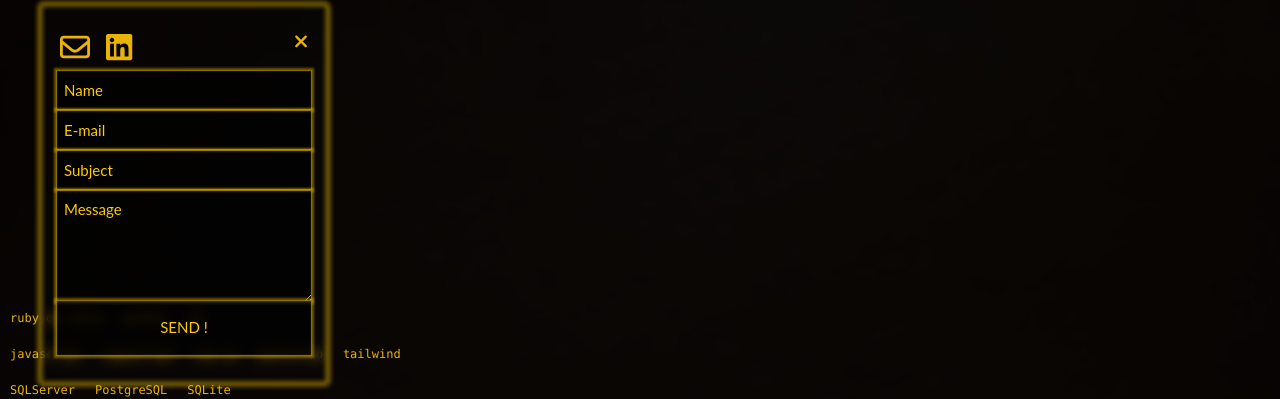
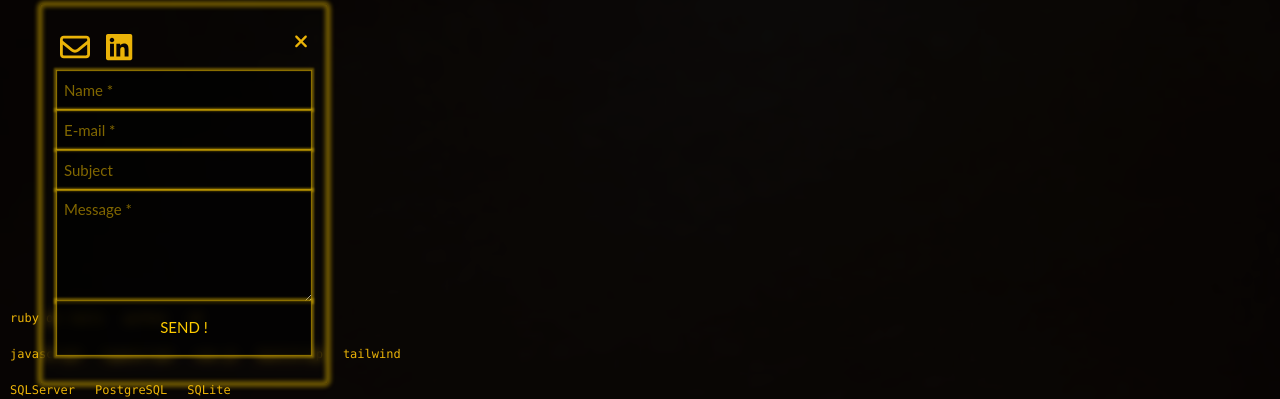
Before and after one commit to tuoanhnt95/portfolio-2023-02, a Vue app in the folder portfolio-2023-02-client/: page / in a window 1280 px wide. Both pictures are taken after a click on the button "Contact me". Shown: the part 140-539 px from the top of the page. Built offline with nearby package versions, Linux system fonts and the light colour scheme.

Commit message:
style: disable Send button if missing info

```diff
--- a/portfolio-2023-02-client/src/assets/main.css
+++ b/portfolio-2023-02-client/src/assets/main.css
@@ -24,6 +24,7 @@
     cursor: pointer;
     overflow: hidden;
     text-shadow: #FC0 1px 0 10px;
+    font-weight: 700;
   }
 }
 /* #app {
--- a/portfolio-2023-02-client/src/components/ContactForm.vue
+++ b/portfolio-2023-02-client/src/components/ContactForm.vue
@@ -9,14 +9,12 @@
         </div>
         <div class="w-full">
           <form v-if="inputIsShown" action="#">
-            <input v-model="name" type="text" id="name" name="name" placeholder="Name" class="box-input">
-            <input v-model="email" type="email" id="email" name="email" placeholder="E-mail" class="box-input">
+            <input v-model="name" type="text" id="name" name="name" placeholder="Name *" class="box-input" required>
+            <input v-model="email" type="email" id="email" name="email" placeholder="E-mail *" class="box-input" required>
             <input v-model="subject" type="text" id="subject" name="subject" placeholder="Subject" class="box-input">
-            <textarea v-model="message" id="message" name="message" placeholder="Message" class="box-input">
+            <textarea v-model="message" id="message" name="message" placeholder="Message *" class="box-input" required>
             </textarea>
-            <div id="btn-send" class="flex items-stretch justify-center box-input -mt-2 cursor-pointer" @click="submitContact">
-              <p class="self-center">SEND !</p>
-            </div>
+            <input type="submit" value="SEND !" id="btn-send" class="flex items-stretch justify-center box-input -mt-2 cursor-pointer hover-glow" @click.stop=" canSubmit ? submitContact : ''">
           </form>
           <div v-if="successSubmit">
             <p>Thank you for reaching out! I will be in touch within three business days.</p>
@@ -34,7 +32,7 @@
 </template>
 
 <script setup lang="ts">
-import { ref } from 'vue'
+import { computed, ref } from 'vue'
 import type { Ref } from 'vue';
 import axios from 'axios';
 
@@ -42,8 +40,17 @@ defineEmits<{
   (e: 'toggleForm', value: boolean): void
 }>()
 
+const canSubmit = computed(() => {
+  const badValues = [null, undefined, '']
+  return !badValues.includes(name.value) && !badValues.includes(email.value) && !badValues.includes(message.value)
+})
+
+// const invalidEmail
+
 function submitContact() {
   console.log(name.value, email.value, subject.value, message.value)
+
+  // Show confirmation message
 
   inputIsShown.value = true
   successSubmit.value = false
@@ -96,12 +103,23 @@ input, textarea {
 }
 ::placeholder {
   color: var(--primary) !important;
+  opacity: 0.5 !important;
 }
 ::-webkit-input-placeholder::placeholder {
   color: var(--primary) !important;
+  opacity: 0.5 !important;
 }
 ::-moz-placeholder {
   color: var(--primary) !important;
+  opacity: 0.5 !important;
+}
+
+input:focus, textarea:focus, .hover-glow:hover {
+  z-index: 1;
+  outline: 3px solid var(--primary);
+  border-radius: 1px;
+  -webkit-transition: 0.2s;
+  transition: 0.2s;
 }
 
 .box-input {
@@ -122,6 +140,9 @@ input, textarea {
   height: 3.5rem;
 }
 
+#btn-send:hover > p {
+  font-weight: 700;
+}
 .border-blur {
   box-shadow: 0px 0px 4px 3px rgba(255,204,0,0.4),
         inset 0px 0px 4px 3px rgba(255,204,0,0.4);
```
